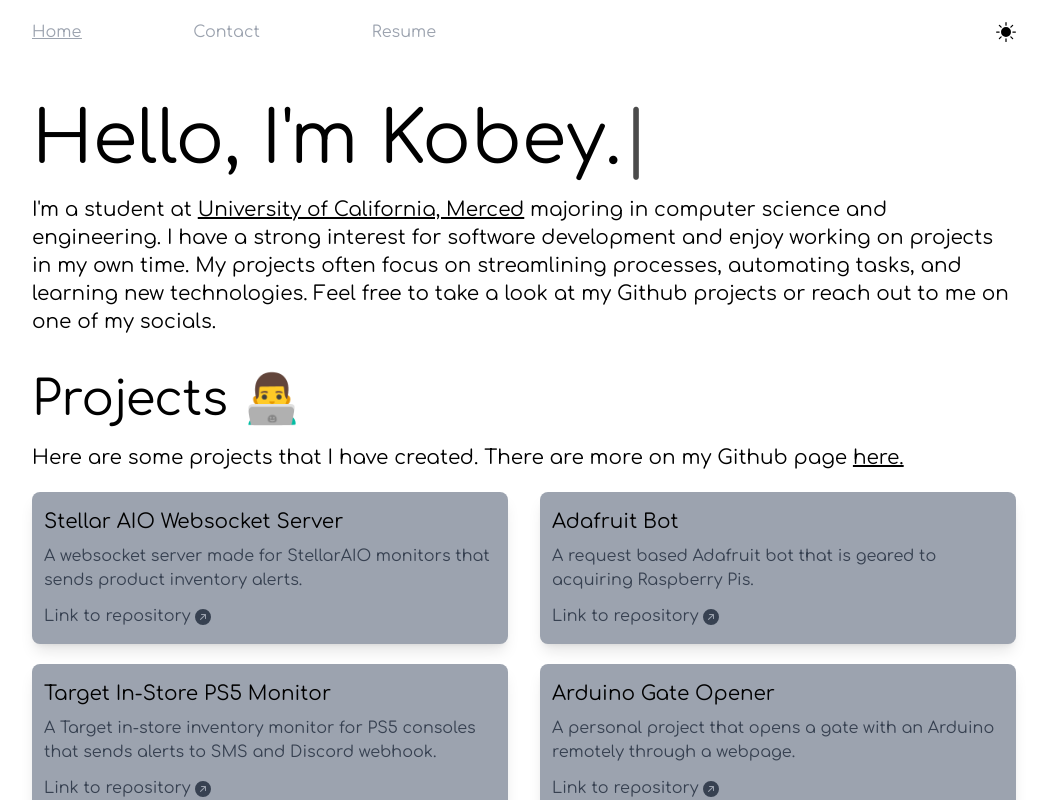
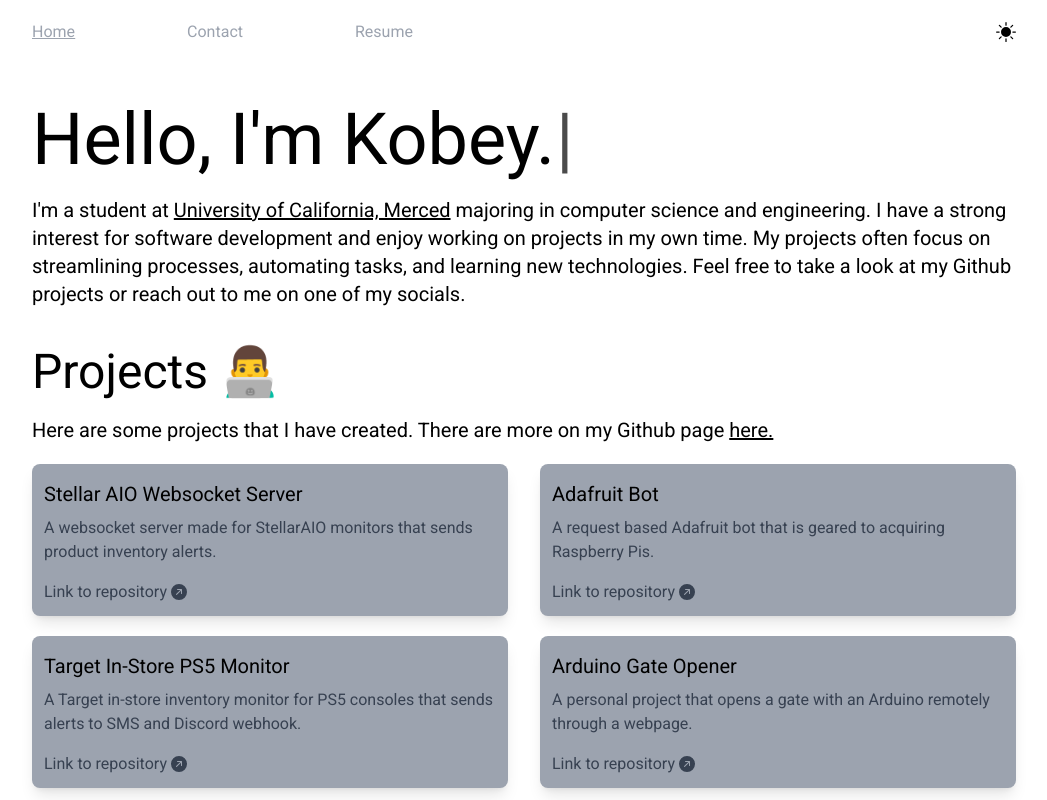
Before and after one commit to kpabellan/personal-website, a Next.js app: page / in a window 1280 px wide. Shown: the top 800 px of the page, without its empty margins (116-1163 px from the left). Built offline with nearby package versions, Linux system fonts and the light colour scheme; no server answers.

Commit message:
Changed font

```diff
--- a/components/Projects.js
+++ b/components/Projects.js
@@ -48,15 +48,18 @@ export const Projects = () => {
             key={project.title}
             className='w-full lg:w-1/2 px-4 pb-5'
           >
-            <div className='rounded-lg overflow-hidden bg-gray-400 shadow-lg transition-transform duration-300 transform hover:scale-105'>
-              <div className='px-3 py-4'>
+            <div className='rounded-lg overflow-hidden bg-gray-400 shadow-lg transition-transform duration-300 transform hover:scale-105 flex flex-col h-full'>
+              <div className='px-3 py-4 flex-1'>
                 <div className='text-xl mb-2'>{project.title}</div>
-                <p className='text-gray-700 text-base'>
+                <p className='text-gray-700 text-base flex-1'>
                   {project.description}
                 </p>
-                <div className='pt-3'>
-                  <a href={project.repository} target='_blank' rel='noopener noreferrer' className='text-gray-700 hover:text-gray-500'>Link to repository <BsArrowUpRightCircleFill className='inline-block' /></a>
-                </div>
+              </div>
+              <div className='px-3 pb-3'>
+                <a href={project.repository} target='_blank' rel='noopener noreferrer' className='text-gray-700 hover:text-gray-500 flex items-center'>
+                  <span>Link to repository</span>
+                  <BsArrowUpRightCircleFill className='inline-block ml-1' />
+                </a>
               </div>
             </div>
           </div>
--- a/pages/_app.js
+++ b/pages/_app.js
@@ -2,16 +2,16 @@ import '../styles/globals.css'
 import Script from 'next/script'
 import { ThemeProvider } from 'next-themes'
 import { Layout } from '../components/Layout'
-import { Comfortaa } from '@next/font/google'
+import { Roboto } from '@next/font/google'
 
-const comfortaa = Comfortaa({
+const roboto = Roboto({
+  weight: '400',
   subsets: ['latin'],
-  variable: '--font-comfortaa'
-});
+})
 
 export default function App({ Component, pageProps }) {
   return (
-    <main className={`${comfortaa.variable} font-arial`}>
+    <main className={roboto.className}>
 
       <Script strategy='afterInteractive' src={`https://www.googletagmanager.com/gtag/js?id=${process.env.NEXT_PUBLIC_GA_PROPERTY_ID}`} />
 
```
